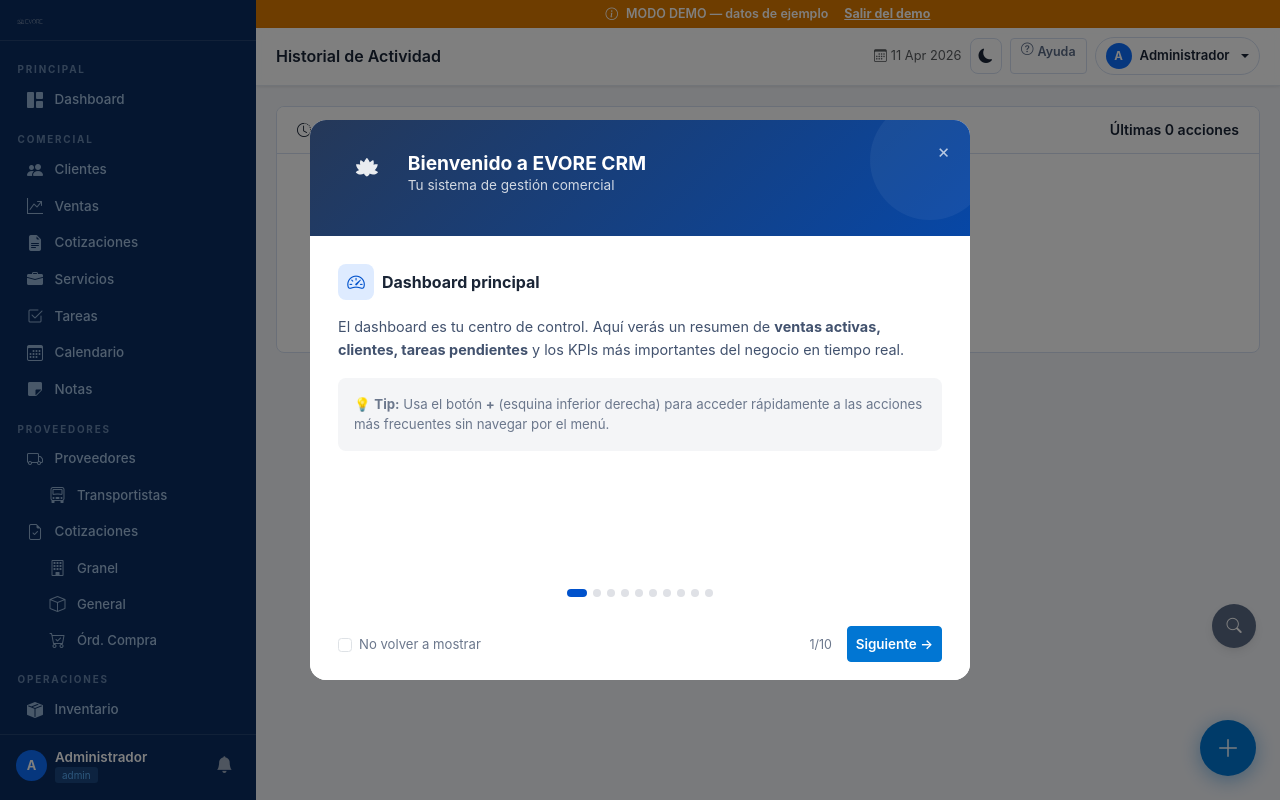
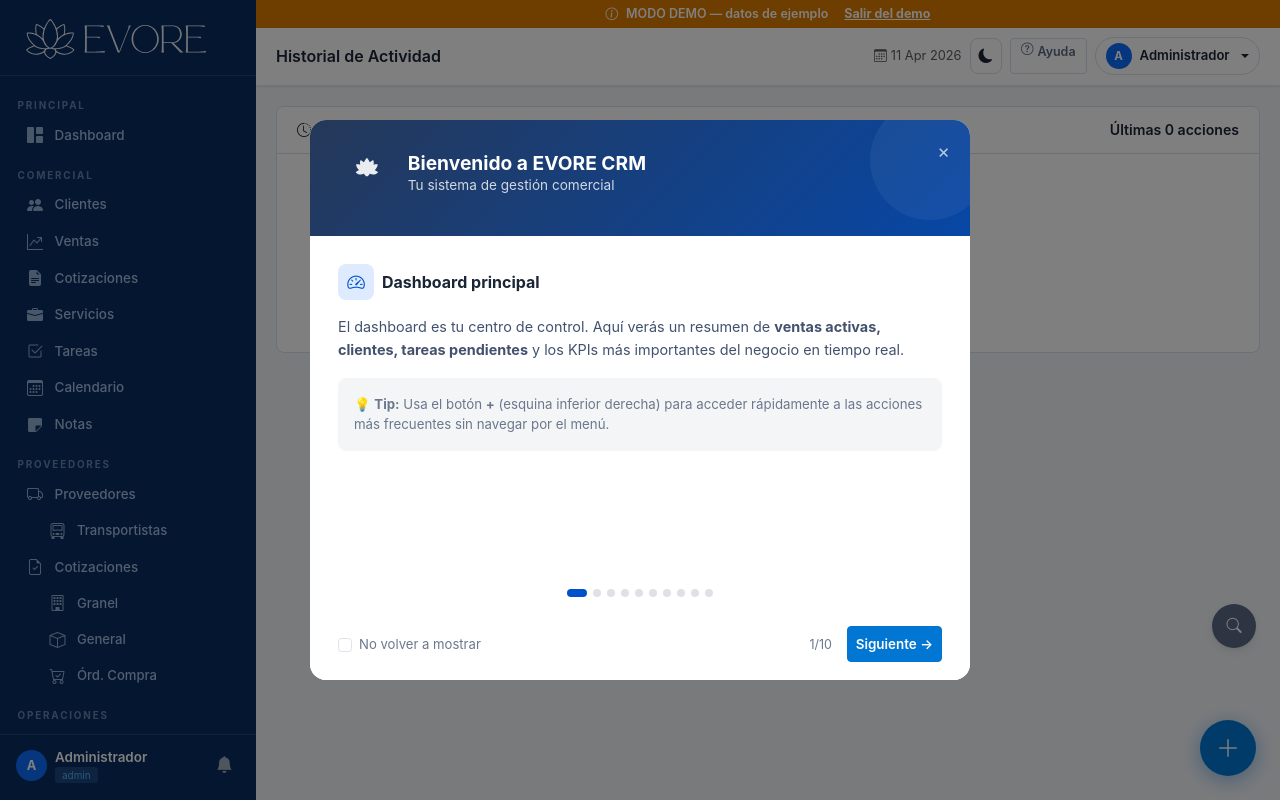
Before and after one commit to Fabro656/evore-crm, a Flask app: page /actividad in a window 1280 px wide. Run offline with Flask 3, Linux system fonts and the light colour scheme; a user stored in the database is signed in.

Commit message:
fix: logo sidebar ocupa todo el ancho disponible (max 200px, width 100%)
Co-Authored-By: Claude Opus 4.6 (1M context) <noreply@anthropic.com>

```diff
--- a/templates/base.html
+++ b/templates/base.html
@@ -413,9 +413,8 @@ img,svg{max-width:100%;height:auto}
         <span style="font-weight:800;font-size:.88rem;letter-spacing:-.2px">{{ empresa_proveedor_nombre }} <span style="color:#4C9AFF;font-weight:600">CRM</span></span>
       {% else %}
         {% if company_config and company_config.get('name') == 'Evore' %}
-        <a href="/" style="text-decoration:none;color:inherit;display:flex;align-items:center;gap:.4rem;overflow:hidden">
-          <img src="{{ url_for('static', filename='img/evore-horizontal.svg') }}" alt="Evore" height="44" style="filter:brightness(0) invert(1);opacity:.9;display:block">
-          <span style="font-size:.6rem;letter-spacing:1px;opacity:.7;white-space:nowrap;color:#fff">ERP</span>
+        <a href="/" style="text-decoration:none;display:block;overflow:hidden">
+          <img src="{{ url_for('static', filename='img/evore-horizontal.svg') }}" alt="Evore" style="filter:brightness(0) invert(1);opacity:.92;display:block;width:100%;max-width:200px;height:auto">
         </a>
         {% else %}
         <a href="/" style="text-decoration:none;color:#fff;display:flex;align-items:center;gap:.5rem;overflow:hidden">
```
